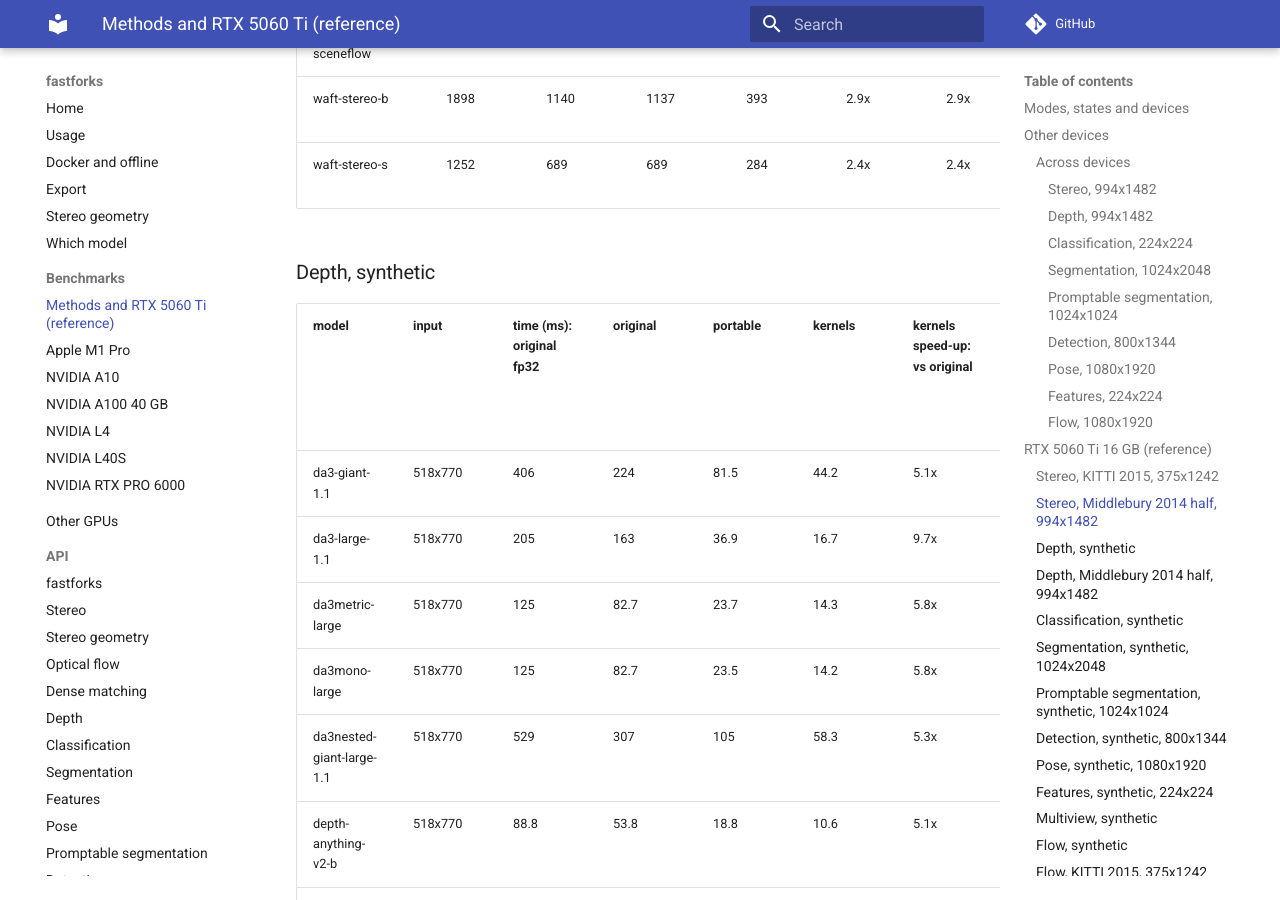
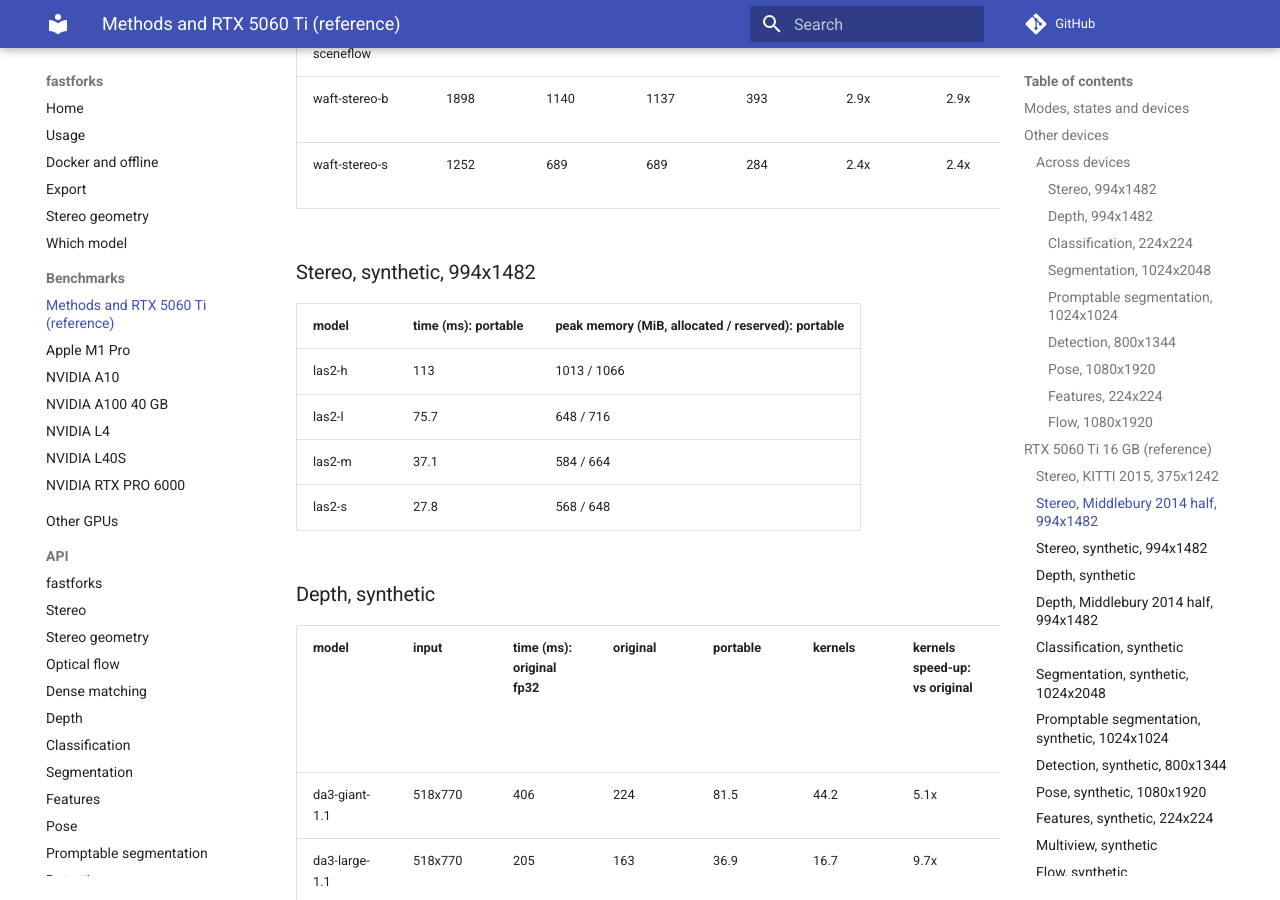
Before and after one commit to kleinicke/fastforks, an MkDocs documentation site: the page built from docs/benchmarks.md, in a window 1280 px wide and 900 px high, scrolled down 35600 px. Built offline with MkDocs 1.6.1 and Material for MkDocs 9.7.7, drawn with Linux system fonts in a browser that asks for light colours; comment, search, counter and statistics services are not loaded; some of the changed text lies outside the part shown.

Commit message:
docs: audit speed rows (las2, neuflow-v2) and regenerated pages
Co-Authored-By: Claude Opus 5.5 <noreply@anthropic.com>

```diff
--- a/docs/benchmarks.md
+++ b/docs/benchmarks.md
@@ -517,6 +517,15 @@ Each task at its standard input (the overview's). A cell is the fastest validate
 | selective-igev-sceneflow | 2201 | 1455 | 998 | 349 | 4.2x | 2.9x | 2013 / 2152 | 1238 / 1488 | 1109 / 1390 |
 | waft-stereo-b | 1898 | 1140 | 1137 | 393 | 2.9x | 2.9x | 5743 / 5876 | 5775 / 5852 | 1907 / 2316 |
 | waft-stereo-s | 1252 | 689 | 689 | 284 | 2.4x | 2.4x | 3314 / 3398 | 3293 / 3456 | 1113 / 1286 |
+
+### Stereo, synthetic, 994x1482
+
+| model | time (ms): portable | peak memory (MiB, allocated / reserved): portable |
+|---|---|---|
+| las2-h | 113 | 1013 / 1066 |
+| las2-l | 75.7 | 648 / 716 |
+| las2-m | 37.1 | 584 / 664 |
+| las2-s | 27.8 | 568 / 648 |
 
 ### Depth, synthetic
 
@@ -992,10 +1001,10 @@ load: from the load call until the model is on the GPU; first call: the whole fi
 | igev-stereo-kitti15 | 0.32 (375x1242) | 0.47 | 0.15† | 2.56 (375x1242) | 0.76† | 0.29† |
 | igev-stereo-middlebury | 0.32 (375x1242) | 0.47 | 0.15† | 2.56 (375x1242) | 0.76† | 0.29† |
 | igev-stereo-sceneflow | 0.32 (375x1242) | 0.47 | 0.15† | 2.56 (375x1242) | 0.76† | 0.29† |
-| las2-h | 0.26 (375x1242) | 0.18 | 0.13† | 1.21 (375x1242) | 0.14† | 0.06† |
-| las2-l | 0.39 (375x1242) | 0.23 | 0.18† | 0.04 (375x1242) | 0.08† | 0.03† |
-| las2-m | 0.17 (375x1242) | 0.12 | 0.10† | 0.02 (375x1242) | 0.05† | 0.02† |
-| las2-s | 0.11 (375x1242) | 0.09 | 0.07† | 0.02 (375x1242) | 0.05† | 0.01† |
+| las2-h | 0.26 (375x1242) | 0.31 (375x1242) | 0.13† | 1.21 (375x1242) | 0.55 (375x1242) | 0.06† |
+| las2-l | 0.39 (375x1242) | 0.53 (375x1242) | 0.18† | 0.04 (375x1242) | 0.33 (375x1242) | 0.03† |
+| las2-m | 0.17 (375x1242) | 0.25 (375x1242) | 0.10† | 0.02 (375x1242) | 0.40 (375x1242) | 0.02† |
+| las2-s | 0.11 (375x1242) | 0.27 (375x1242) | 0.07† | 0.02 (375x1242) | 0.47 (375x1242) | 0.01† |
 | mocha-v1-sceneflow | 1.95 (375x1242) | 0.79 | 0.48† | 1.85 (375x1242) | 1.06† | 0.45† |
 | mocha-v2-sceneflow | 2.37 (375x1242) | 1.30 | 0.45† | 0.40 (375x1242) | 1.03† | 0.45† |
 | monster-mix-all | 5.85 (375x1242) | 4.83 | 0.95† | 1.26 (375x1242) | 1.59† | 0.67† |
@@ -1399,10 +1408,10 @@ scene; "only" marks engines of part of the call) and its memory is the engine's
 | igev-stereo-eth3d | 994x1482 | 763 ms | 527 ms | 339 ms | 288 ms | 111 s | 213 s | 1237 / 1492 | 807 / 1052 | 1113 / 1374 | 1350 / 1370 |
 | igev-stereo-middlebury | 994x1482 | 763 ms | 527 ms | 338 ms | 288 ms | 110 s | 214 s | 1237 / 1492 | 771 / 1012 | 1113 / 1374 | 1317 / 1376 |
 | igev-stereo-sceneflow | 994x1482 | 763 ms | 527 ms | 340 ms | 288 ms | 111 s | 216 s | 1237 / 1492 | 771 / 1012 | 1113 / 1374 | 1317 / 1376 |
-| las2-h | 994x1482 | 123 ms | 75.0 ms | fails: TensorRT bug: Myelin internal error | 53.3 ms | 37.5 s | – | 1050 / 1110 | 579 / 724 | 1021 / 1388 | – |
-| las2-l | 994x1482 | 80.3 ms | 46.6 ms | 23.4 ms | 29.9 ms | 30.5 s | 97.5 s | 1036 / 1098 | 385 / 432 | 397 / 600 | 393 / 424 |
-| las2-m | 994x1482 | 54.1 ms | 28.6 ms | 13.2 ms | 18.3 ms | 24.0 s | 98.3 s | 972 / 1026 | 252 / 300 | 329 / 572 | 343 / 386 |
-| las2-s | 994x1482 | 46.9 ms | 23.7 ms | 10.3 ms | 14.3 ms | 22.4 s | 86.9 s | 955 / 988 | 238 / 264 | 320 / 558 | 258 / 304 |
+| las2-h | 994x1482 | 113 ms | 75.0 ms | fails: TensorRT bug: Myelin internal error | 53.3 ms | 37.5 s | – | 1013 / 1066 | 579 / 724 | 1021 / 1388 | – |
+| las2-l | 994x1482 | 75.7 ms | 46.6 ms | 23.4 ms | 29.9 ms | 30.5 s | 97.5 s | 648 / 716 | 385 / 432 | 397 / 600 | 393 / 424 |
+| las2-m | 994x1482 | 37.1 ms | 28.6 ms | 13.2 ms | 18.3 ms | 24.0 s | 98.3 s | 584 / 664 | 252 / 300 | 329 / 572 | 343 / 386 |
+| las2-s | 994x1482 | 27.8 ms | 23.7 ms | 10.3 ms | 14.3 ms | 22.4 s | 86.9 s | 568 / 648 | 238 / 264 | 320 / 558 | 258 / 304 |
 | mocha-v2-sceneflow | 994x1482 | 1033 ms | 713 ms | 437 ms | 448 ms | 148 s | 361 s | 1632 / 1770 | 1122 / 1308 | 1587 / 1790 | 1400 / 1486 |
 | monster-mix-all | 994x1482 | 1585 ms | 1098 ms | 674 ms | 668 ms | 105 s | 391 s | 2336 / 2494 | 2081 / 2272 | 2356 / 2714 | 2898 / 2960 |
 | monster-plusplus-mix-all | 994x1482 | 1633 ms | 1126 ms | 697 ms | 698 ms | 109 s | 416 s | 2583 / 2918 | 2328 / 2532 | 2438 / 2760 | 3489 / 3552 |
```
Also changed, not shown: other parts of docs/benchmarks.md (+6 -6 lines), docs/models/depth.md (+8 -8 lines), docs/models/flow.md (+3 -3 lines), docs/models/stereo.md (+9 -9 lines), docs/overview.md (+7 -7 lines), 1 other file.
